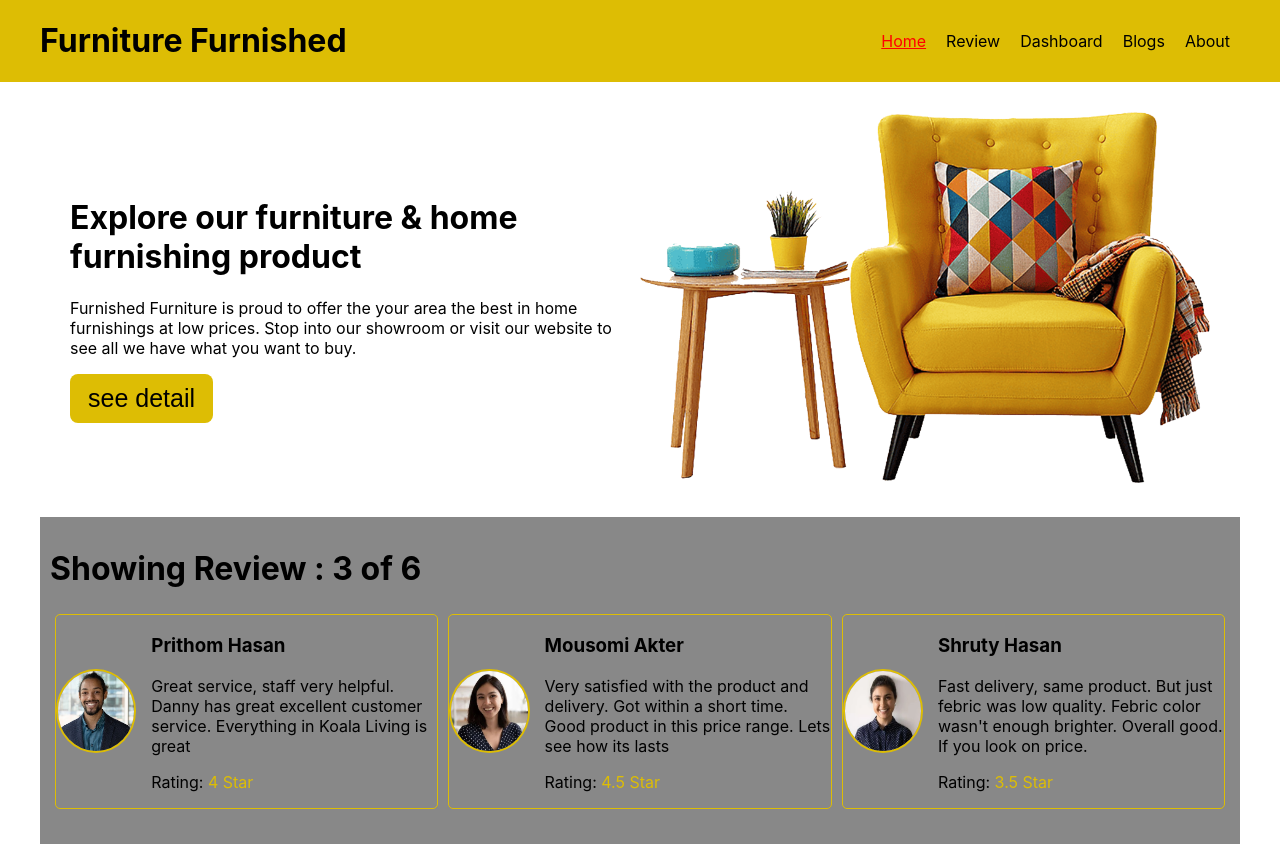
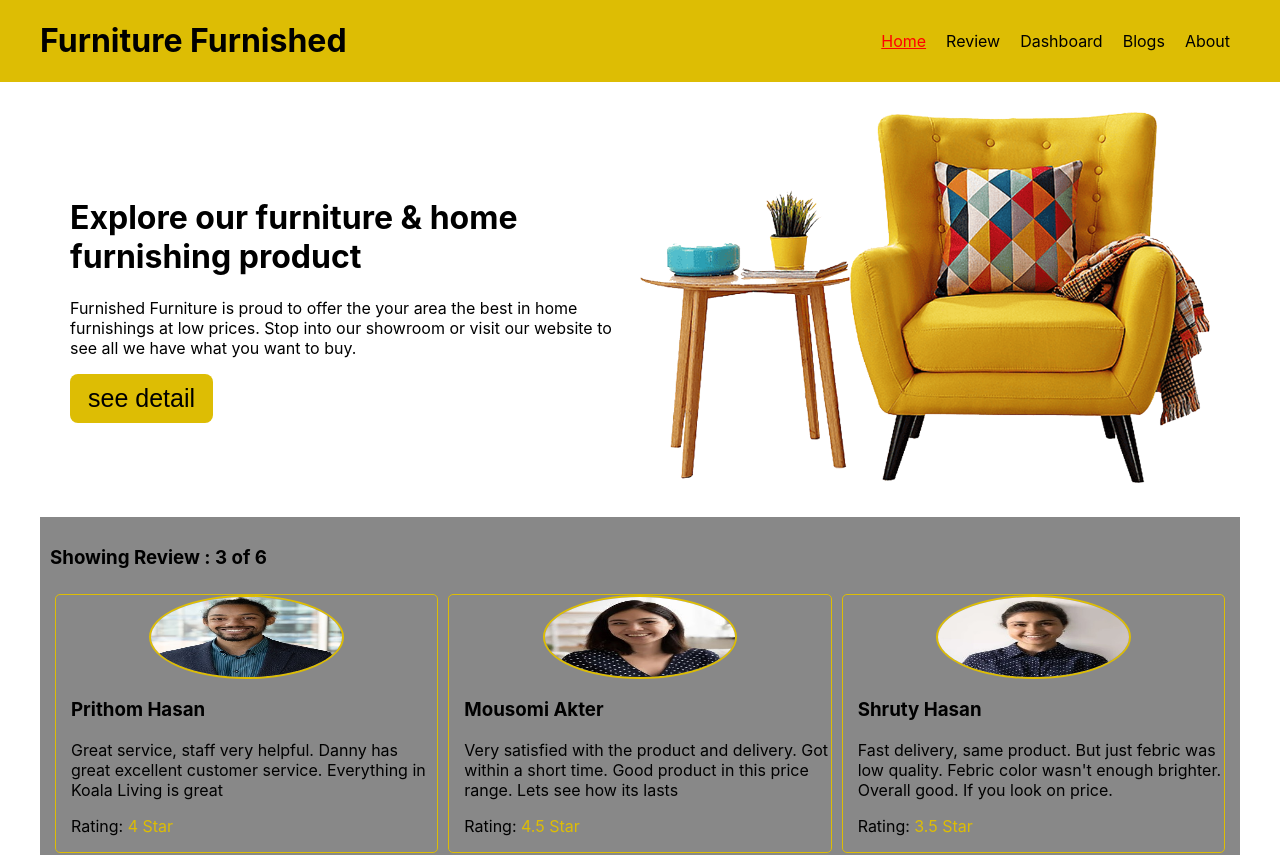
Before and after one commit to sujoncham/furniture-furnished-review-client, a React (Create React App) app: page / in a window 1280 px wide. Shown: the top 855 px of the page. Built offline with nearby package versions, Linux system fonts and the light colour scheme.

Commit message:
finaling responsive design

```diff
--- a/src/App.css
+++ b/src/App.css
@@ -1,4 +1,234 @@
-.container {
-  width: 1200px;
-  margin: 0 auto;
+@media only screen and (max-width: 600px) {
+  .container {
+    width: 100%;
+    margin: 0 auto;
+  }
+
+  .header {
+    flex-direction: column;
+  }
+
+  .question {
+    grid-template-columns: 1fr !important;
+  }
+
+  .chart {
+    flex-direction: column;
+  }
+
+  .chart-item {
+    width: 100% !important;
+  }
+
+  .review-item img {
+    width: 22% !important;
+    height: 135px !;
+  }
+
+  .review-item {
+    display: flex !important;
+    flex-direction: column;
+  }
+
+  .review {
+    grid-template-columns: 1fr !important;
+  }
+
+  .product {
+    flex-direction: column;
+  }
+
+  .content-right {
+    width: 100% !important;
+    order: 1;
+  }
+
+  .content-left {
+    width: 100% !important;
+    order: 2;
+  }
 }
+
+@media only screen and (min-width: 600px) {
+  .container {
+    width: 100%;
+    margin: 0 auto;
+  }
+
+  .header {
+    flex-direction: column;
+  }
+
+  .question {
+    grid-template-columns: 1fr !important;
+  }
+
+  .chart {
+    flex-direction: column;
+  }
+
+  .review-item img {
+    width: 22% !important;
+    height: 135px !;
+  }
+
+  .chart-item {
+    width: 100% !important;
+  }
+
+  .review {
+    grid-template-columns: 1fr !important;
+  }
+
+  .review-item {
+    display: flex !important;
+    flex-direction: column;
+  }
+
+  .product {
+    flex-direction: column;
+  }
+
+  .content-right {
+    width: 100% !important;
+    order: 1;
+  }
+
+  .content-left {
+    width: 100% !important;
+    order: 2;
+  }
+}
+
+@media only screen and (min-width: 768px) {
+  .container {
+    width: 100%;
+    margin: 0 auto;
+  }
+
+  .header {
+    flex-direction: column;
+  }
+
+  .question {
+    grid-template-columns: 1fr !important;
+  }
+
+  .chart {
+    flex-direction: row;
+  }
+
+  .chart-item {
+    width: 45% !important;
+  }
+
+  .review {
+    grid-template-columns: 1fr 1fr !important;
+  }
+
+  .product {
+    flex-direction: column;
+  }
+
+  .content-right {
+    width: 100% !important;
+    order: 1;
+  }
+
+  .content-left {
+    width: 100% !important;
+    order: 2;
+  }
+}
+
+@media only screen and (min-width: 992px) {
+  .container {
+    width: 100%;
+    margin: 0 auto;
+  }
+
+  .header {
+    flex-direction: row;
+  }
+
+  .question {
+    grid-template-columns: repeat(3, 1fr) !important;
+  }
+
+  .chart {
+    flex-direction: row;
+  }
+
+  .chart-item {
+    width: 45% !important;
+  }
+
+  .review {
+    grid-template-columns: repeat(3, 1fr) !important;
+  }
+
+  .product {
+    flex-direction: row;
+  }
+
+  .content-right {
+    width: 50% !important;
+    order: 2;
+  }
+
+  .content-left {
+    width: 50% !important;
+    order: 1;
+  }
+
+  .review-item img {
+    width: 70% !important;
+    height: 80px;
+  }
+}
+
+@media only screen and (min-width: 1200px) {
+  .container {
+    width: 1200px;
+    margin: 0 auto;
+  }
+
+  .header {
+    flex-direction: row;
+  }
+
+  .question {
+    grid-template-columns: repeat(3, 1fr) !important;
+  }
+
+  .chart {
+    flex-direction: row;
+  }
+
+  .chart-item {
+    width: 45% !important;
+  }
+
+  .review {
+    grid-template-columns: repeat(3, 1fr) !important;
+  }
+
+  .product {
+    flex-direction: row;
+  }
+
+  .content-right {
+    width: 50% !important;
+    order: 2;
+  }
+
+  .content-left {
+    width: 50% !important;
+    order: 1;
+  }
+
+  .review-item img {
+    width: 50% !important;
+    height: 100px;
+  }
+}
--- a/src/MyChart/AreaChartMoth.js
+++ b/src/MyChart/AreaChartMoth.js
@@ -49,7 +49,7 @@ const MyChart = () => {
 
   return (
     <AreaChart
-      width={540}
+      width={380}
       height={350}
       data={data}
       margin={{ top: 10, right: 30, left: 0, bottom: 0 }}
--- a/src/MyChart/LineChartMonth.js
+++ b/src/MyChart/LineChartMonth.js
@@ -43,7 +43,7 @@ const MyChart = () => {
       ];
 
     return (
-        <LineChart width={550} height={300} data={data}>
+        <LineChart width={360} height={300} data={data}>
             <Line dataKey={'sell'}></Line>
             <XAxis dataKey={'month'}></XAxis>
             <YAxis></YAxis>
--- a/src/MyChart/MonthBarChart.js
+++ b/src/MyChart/MonthBarChart.js
@@ -50,7 +50,7 @@ const MyChart = () => {
   ];
 
   return (
-    <BarChart width={550} height={350} data={data}>
+    <BarChart width={360} height={320} data={data}>
       <CartesianGrid strokeDasharray="3 3" />
       <XAxis dataKey="month" />
       <YAxis />
--- a/src/MyChart/PieChartMonth.js
+++ b/src/MyChart/PieChartMonth.js
@@ -43,7 +43,7 @@ const MyChart = () => {
       ];
 
     return (
-        <PieChart width={630} height={450}>
+        <PieChart width={380} height={300}>
         <Pie data={data} dataKey="revenue" nameKey="investment" cx="50%" cy="50%" outerRadius={50} fill="#8884d8" />
         <Pie data={data} dataKey="revenue" nameKey="investment" cx="50%" cy="50%" innerRadius={60} outerRadius={80} fill="#82ca9d" label />
 
--- a/src/Pages/About.js
+++ b/src/Pages/About.js
@@ -2,12 +2,12 @@ import React from 'react';
 
 const About = () => {
     return (
-        <div>
+        <div className='about-page'>
             <h1>About</h1>
             <p>Furniture is considered to be the game-changer in leading furniture industry. Carefully-chosen raw material, environment-friendly business practice and customer-centric approach is what made furniture a beloved brand at home and abroad.</p>
 
             <h1>An Overview of the Furniture (ফার্নিচার) Industry in Bangladeshh</h1>
-            <p>The domestic furniture market is worth more than BDT 67 Billion (EU Technical Report). With this increasing demand for furniture in cities all over the country, there are hundreds of local stores and furniture brands competing for the consumers. <br /> Currently in Bangladesh furniture (ফার্নিচার) is made from wood, processed wood, melamine board, MDF etc. Although traditionally Bangalis have always favoured the solid wood and beautifully decorated furniture but in the age of millenials people are looking towards more simple and elegantly designed furnitures for their homes. <br /> And Hatil has delivered on that very successfully. Being the only FSC certified furniture manufacturers in Bangladesh, Hatil uses environment friendly raw materials that cause minimal waste. Lean manufacturing is done here to produce diverse products with minimal waste of materials, resources, processing, and human involvement.</p>
+            <p>The domestic furniture market is worth more than BDT 67 Billion (EU Technical Report). With this increasing demand for furniture in cities all over the country, there are hundreds of local stores and furniture brands competing for the consumers. <br /> Currently in Bangladesh furniture (ফার্নিচার) is made from wood, processed wood, melamine board, MDF etc. Although traditionally Bangalis have always favoured the solid wood and beautifully decorated furniture but in the age of millenials people are looking towards more simple and elegantly designed furnitures for their homes. <br /> And Furniture has delivered on that very successfully. Being the only FSC certified furniture manufacturers in Bangladesh, Hatil uses environment friendly raw materials that cause minimal waste. Lean manufacturing is done here to produce diverse products with minimal waste of materials, resources, processing, and human involvement.</p>
         </div>
     );
 };
--- a/src/Pages/pages.css
+++ b/src/Pages/pages.css
@@ -48,3 +48,7 @@
 .blogs h1 {
   text-align: center;
 }
+
+.about-page {
+  padding: 20px;
+}
--- a/src/components/Product/HomeReview.js
+++ b/src/components/Product/HomeReview.js
@@ -8,7 +8,7 @@ const ProductReview = () => {
 
     return (
         <div className='home-comment'>
-            <h1>Showing Review : {reviewData.length} of {reviews.length}</h1>
+            <h3>Showing Review : {reviewData.length} of {reviews.length}</h3>
            <div className='review'>
            {
                 reviewData.map(review => <Item key={review.id} review={review}></Item>)
```
Lines whose indentation alone changed are shown as unchanged.
